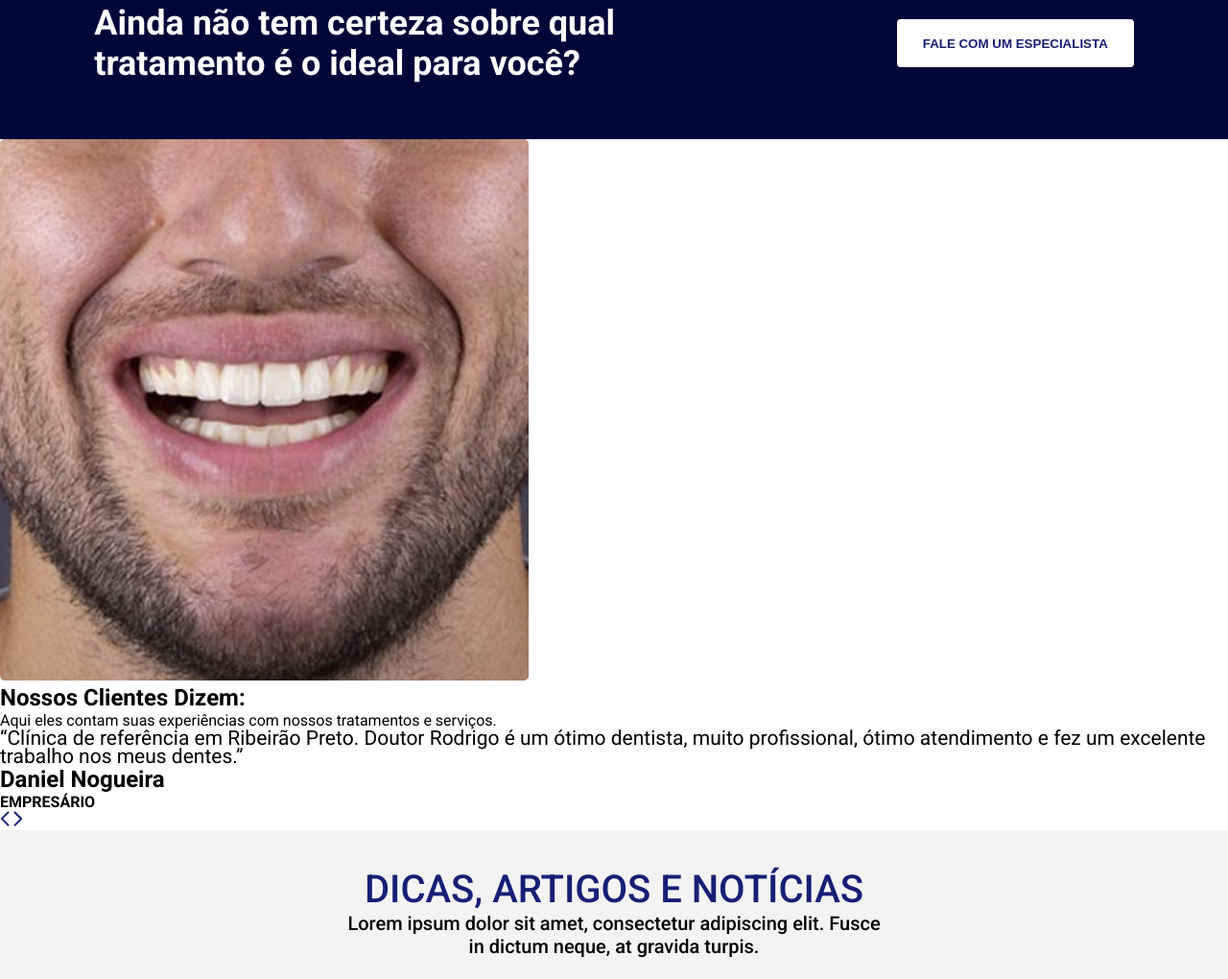
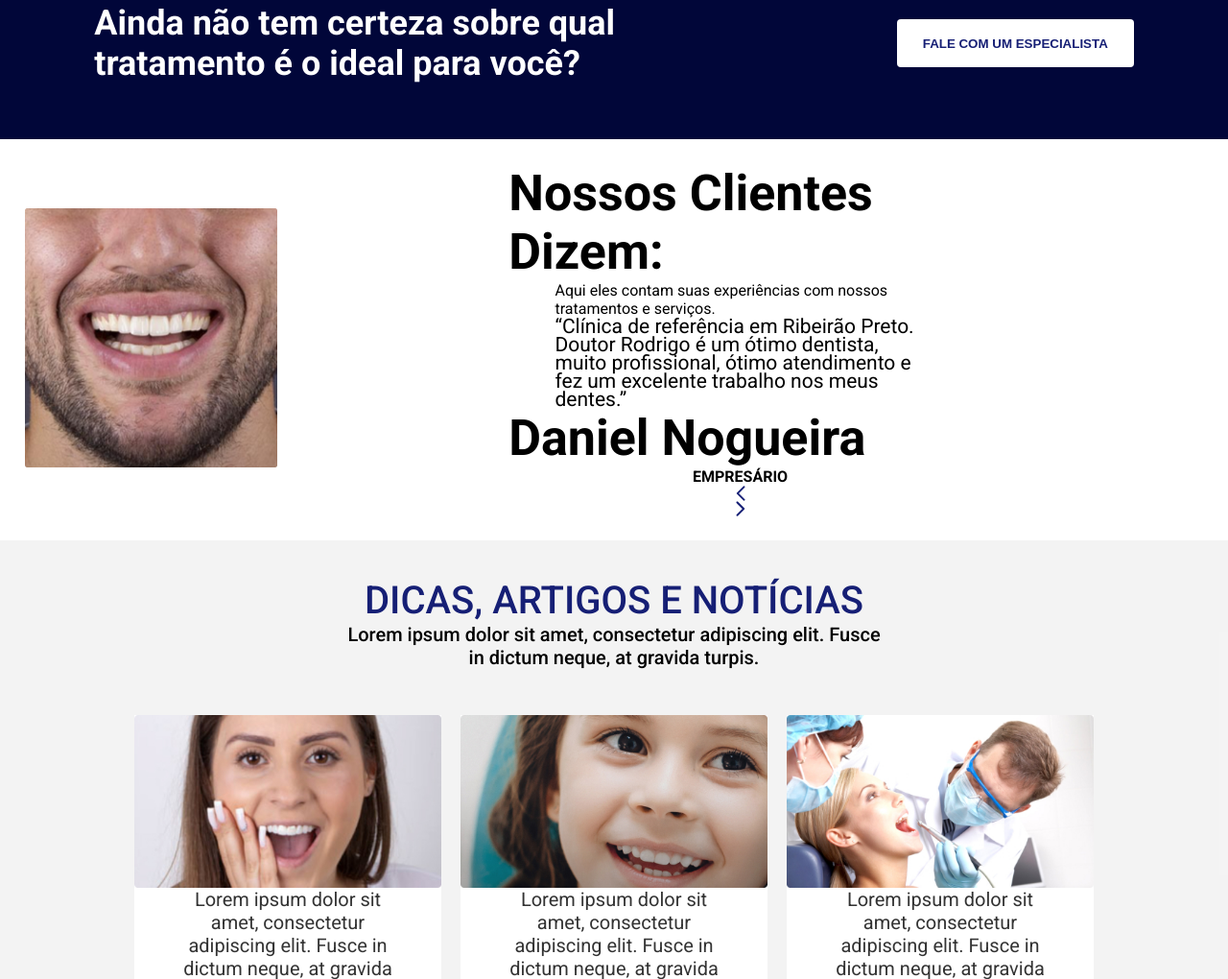
Before and after one commit to MilenaMarlim/site-completo_odontologia, a plain HTML site: page index.html in a window 1280 px wide. Shown: the part 1375-2395 px from the top of the page at 96% size. Drawn offline with Linux system fonts and the light colour scheme.

Commit message:
Construção área testimonial

```diff
--- a/Assets/CSS/index.css
+++ b/Assets/CSS/index.css
@@ -41,7 +41,7 @@
 
 .header {
     height: 520px;
-    background-color: rgba(6, 4, 32, 0.6);
+    background-color: #070D48;
     color: #FFFFFF;
     margin-bottom: 200px;
 }
@@ -188,8 +188,8 @@
     text-align: center;
 }
 
-.carrossel .seta img{
-    border: 2px solid #161F75 ;
+.carrossel .seta img {
+    border: 2px solid #161F75;
     border-radius: 200px;
     padding: 15px;
 }
@@ -215,6 +215,42 @@
     height: 50px;
     border-radius: 4px;
     font-weight: 500;
+}
+
+.testimonial {
+    display: flex;
+    justify-content: space-around;
+    align-items: center;
+    padding: 2% 2%;
+}
+
+.testimonial_image img {
+    width: 413px;
+}
+
+.testimonial .testimonial_info {
+    display: flex;
+    flex-direction: column;
+    justify-content: space-between;
+    align-items: center;
+    text-align: left;
+}
+
+.testimonial .testimonial_info h2 {
+    font-size: 52px;
+    font-weight: 700;
+    width: 50%;
+}
+
+
+.testimonial_info p{
+    width: 40%;
+}
+
+.testimonial .testimonial_info h3 {
+    font-size: 21px;
+    font-weight: 400;
+    width: 40%;
 }
 
 .blog {
--- a/index.html
+++ b/index.html
@@ -123,12 +123,12 @@
 
     </section>
 
-    <section class="depoimentos">
-        <div>
+    <section class="testimonial">
+        <div class="testimonial_image">
             <img src="Assets/images/aba3/sorriso.png" alt=" Sorriso masculino">
         </div>
 
-        <div>
+        <div class="testimonial_info">
             <h2>Nossos Clientes Dizem:</h2>
             <p>Aqui eles contam suas experiências com nossos tratamentos e serviços.</p>
 
```
